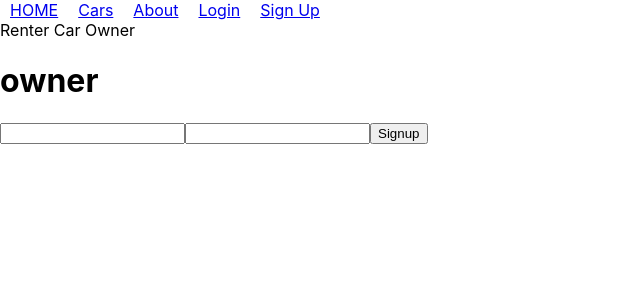
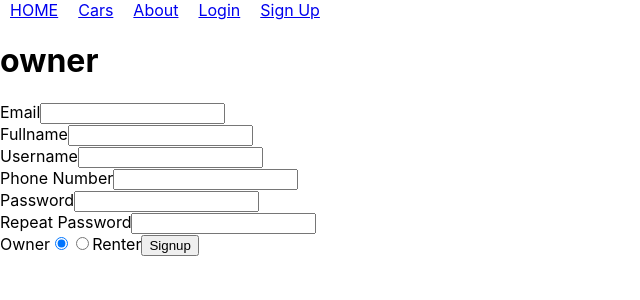
Before and after one commit to Lemidinku/Vroomy, a React (Create React App) app: page /Signup in a window 1280 px wide. Shown: the top 300 px of the page, without its empty margins (0-640 px from the left). Built offline with nearby package versions, Linux system fonts and the light colour scheme.

Commit message:
Made the signup component to accept more info

```diff
--- a/src/AuthenticatedPages/MyProfile.js
+++ b/src/AuthenticatedPages/MyProfile.js
@@ -10,7 +10,6 @@ function MyProfile() {
   const [avatarFilename,setAvatarFilename] = useState() // file name recieved from profiles.avatar_url
   const generalUrl = "https://wwoucxtafkpgzvjrwjye.supabase.co/storage/v1/object/public/avatars/"
   const supabaseLogout = async (e) => {
-    // e.preventDefault()
     try {
       const { user, error } = await supabase.auth.signOut()
       if (error) {
@@ -51,7 +50,6 @@ function MyProfile() {
 
 const deleteAccount = async () => {
         let temp_id = user.id
-        // const {error:e } = await supabase.auth.signOut()
         await supabaseLogout()
         const {data, error } = await supabase.auth.admin.deleteUser(temp_id);
         if (error) {
--- a/src/PublicPages/login.js
+++ b/src/PublicPages/login.js
@@ -4,7 +4,7 @@ import { supabase } from '../auth';
 
 function Login() {
 
-const [userInfo, setUserInfo] = React.useState({email:"", password:"", role:"renter"})
+const [userInfo, setUserInfo] = React.useState({email:"", password:""})
 const navigate = useNavigate()
 
   const handleSubmit = async (e) => {
@@ -30,25 +30,19 @@ const navigate = useNavigate()
     }
     })
   }
-  const changeRole = (newRole) => {
-    setUserInfo(prev =>{
-      return {
-      ...prev,
-      role: newRole
-    }
-    })
-  }
+
 
   return (
     <div >
       <form onSubmit={handleSubmit}>
       <div>
-        <span onClick={()=>changeRole("renter")}>Renter</span>  <span  onClick={()=>changeRole("owner")}>Car Owner</span>
-        </div>
-      <h1>{userInfo.role}</h1>
       <input type='email' name="email" value={userInfo.email} onChange={handleChange}></input>
+      </div>
+      <div>
       <input type='password' name="password" value={userInfo.password} onChange={handleChange}></input>
+      </div>
       <button >Login</button>
+
       </form>
     </div>
   );
--- a/src/PublicPages/signup.js
+++ b/src/PublicPages/signup.js
@@ -3,34 +3,43 @@ import { useNavigate } from 'react-router';
 import { supabase } from '../auth';
 
 function Signup() {
-
-  const [userInfo, setUserInfo] = React.useState({email:"", password:"", role:"owner"})
   const navigate = useNavigate()
 
-
+  const [userInfo, setUserInfo] = React.useState({
+            email:"",
+            password:"",
+            repeatedPassword:"" ,
+            role:"owner",
+            fullname:"",
+            username:"",
+            phone_number:""
+          })
   const handleSubmit = async (e) => {
     e.preventDefault()
+    if (! await validInputs()) return
     try {
-      const { user, error } = await supabase.auth.signUp(
+      const {error } = await supabase.auth.signUp(
         {
         email: userInfo.email,
         password: userInfo.password,
         options: {
           data: {
-            account_type: userInfo.role
-            // add other meta datas like username, fullname...here
+            account_type: userInfo.role,
+            full_name : userInfo.fullname,
+            username : userInfo.username,
+            phone_number: userInfo.phone_number
           }
         }
           }
         );
       if (error) {
-        console.error('Error signing up 1:', error.message);
+        console.error('Error signing up:', error.message);
       } else {
         console.log('Signup successful:');
         navigate("/")
       }
     } catch (error) {
-      console.error('Error signing up 2:', error.message);
+      console.error('Error signing up:', error.message);
     }
   };
 
@@ -42,23 +51,137 @@ function Signup() {
     }
     })
   }
-  const changeRole = (newRole) => {
+  const changeRole = (e) => {
     setUserInfo(prev =>{
       return {
       ...prev,
-      role: newRole
+      role: e.target.value
     }
     })
   }
+
+  const validInputs = async () => {
+    let { data, error } = await supabase
+    .from('profiles')
+    .select('id')
+    .eq("username", userInfo.username)
+    if (data[0]) {
+      console.log("Username already exist")
+      return false
+      }
+    if (error)
+    {console.log(error.message)
+      return false
+    }
+
+    if (userInfo.password !== userInfo.repeatedPassword) {
+      console.log("Passwords does not match")
+      return false
+    }
+
+    const validatePhoneNumber = (phoneNum) => {
+
+      if (phoneNum.startsWith("09") && phoneNum.startsWith("07")) return false
+      if (isNaN(parseInt(phoneNum))) return false
+      if (phoneNum.length!== 10) return false
+
+      return true
+    }
+
+    if (!validatePhoneNumber(userInfo.phone_number)) {
+      console.log("Invalid Phone Number")
+      return false
+    }
+
+
+
+
+
+
+
+
+    return true
+
+
+  }
   return (
-    <div >
-      <form onSubmit={handleSubmit}>
+    <div>
+    <form onSubmit={handleSubmit}>
+      <h1>{userInfo.role}</h1>
       <div>
-        <span   onClick={()=>changeRole("renter")}>Renter</span>  <span  onClick={()=>changeRole("owner")}>Car Owner</span>
+        <div>
+          <label htmlFor="email">Email</label>
+          <input
+            type="email"
+            name="email"
+            id="email"
+            value={userInfo.email}
+            onChange={handleChange}
+            required
+          />
         </div>
-      <h1>{userInfo.role}</h1>
-      <input type='email' name="email" value={userInfo.email} onChange={handleChange}></input>
-      <input type='password' name="password" value={userInfo.password} onChange={handleChange}></input>
+        <div>
+          <label htmlFor="fullname">Fullname</label>
+          <input
+            type="text"
+            name="fullname"
+            id="fullname"
+            value={userInfo.fullname}
+            onChange={handleChange}
+            required
+          />
+        </div>
+        <div>
+          <label htmlFor="username">Username</label>
+          <input
+            type="text"
+            name="username"
+            id="username"
+            value={userInfo.username}
+            onChange={handleChange}
+            required
+          />
+        </div>
+        <div>
+          <label htmlFor="phone_number">Phone Number</label>
+          <input
+            type="tel"
+            name="phone_number"
+            id="phone_number"
+            value={userInfo.phone_number}
+            onChange={handleChange}
+            required
+          />
+        </div>
+        <div>
+          <label htmlFor="password">Password</label>
+          <input
+            type="password"
+            minLength="6"
+            name="password"
+            id="password"
+            value={userInfo.password}
+            onChange={handleChange}
+            required
+          />
+        </div>
+        <div>
+          <label htmlFor="repeatedPassword">Repeat Password</label>
+          <input
+            type="password"
+            minLength="6"
+            name="repeatedPassword"
+            id="repeatedPassword"
+            value={userInfo.repeatedPassword}
+            onChange={handleChange}
+            required
+          />
+        </div>
+      </div>
+      <label htmlFor="owner">Owner</label>
+      <input type='radio' name="role"  id="owner" value="owner" checked={userInfo.role == "owner"} onChange={changeRole} required></input>
+      <input type='radio' name="role"  id="renter" value="renter" checked={userInfo.role == "renter"} onChange={changeRole} required></input>
+      <label htmlFor="renter">Renter</label>
       <button >Signup</button>
       </form>
     </div>
```
